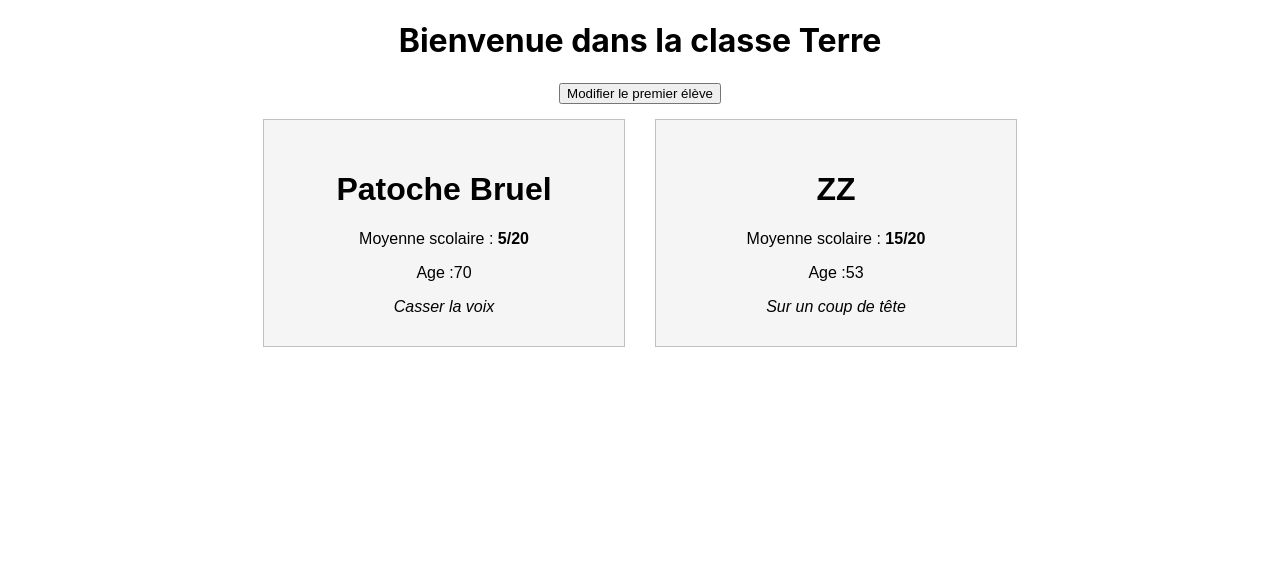
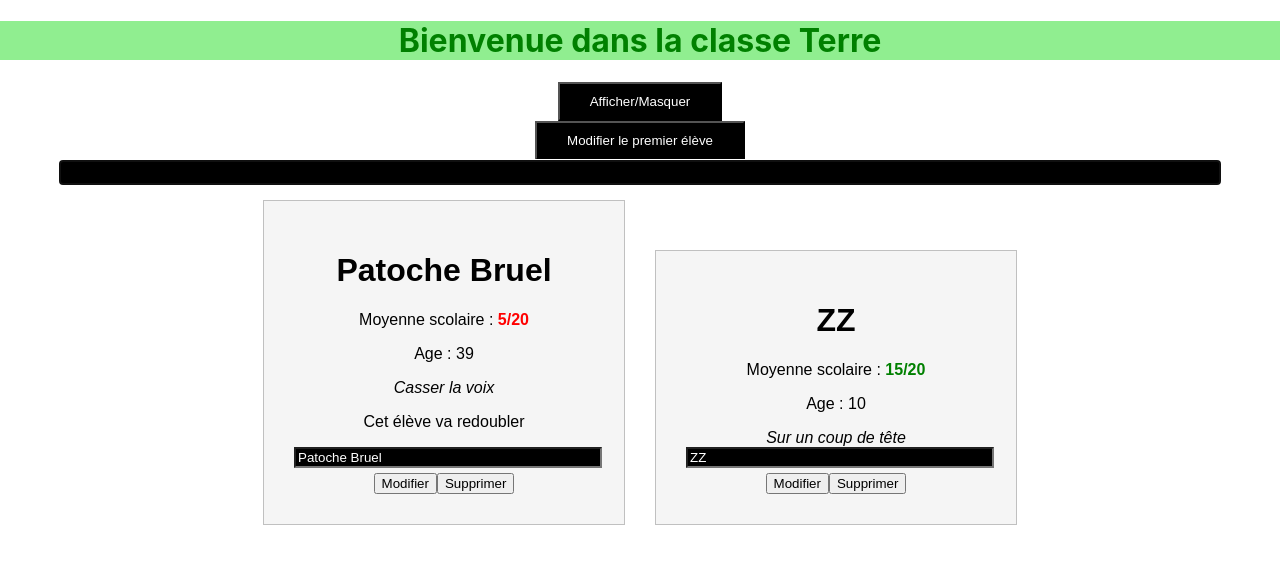
Before and after one commit to alexandredess/eleveDouai, a React app: page / in a window 1280 px wide. Built offline with nearby package versions, Linux system fonts and the light colour scheme.

Commit message:
eleves suite conntext, styled component, useref...

```diff
--- a/package.json
+++ b/package.json
@@ -9,6 +9,7 @@
     "react": "^18.2.0",
     "react-dom": "^18.2.0",
     "react-scripts": "5.0.1",
+    "styled-components": "^6.0.5",
     "web-vitals": "^2.1.4"
   },
   "scripts": {
--- a/src/Components/Eleves/Eleve.js
+++ b/src/Components/Eleves/Eleve.js
@@ -1,21 +1,75 @@
-import React, { Component } from 'react';
+// Librairies
+import React, { useEffect,useContext } from 'react';
+import classes from './Eleve.module.css';
 
-//import css
-import './Eleve.css';
-
-class Eleve extends Component{
-    render(){
-        return(
-            <div className="eleve">
-                <h1 onClick={this.props.clic}>{this.props.nom}</h1>
-                <p>Moyenne scolaire : <b>{this.props.moyenne}/20</b></p>
-                <p>Age :{Math.floor(Math.random()*100)} </p>
-                <i>{this.props.citation}</i>
-            </div>
-        )
-
-    }
-}
+//import contexte
+import { themeContext } from '../../Context/theme-context';
 
 
+
+
+function Eleve(props) {
+
+//useEffect
+useEffect(()=>{
+console.log('[Eleve.js] UseEffect');
+},[]);
+useEffect(()=>{
+console.log('[Eleve.js] UseEffect(didUpdate');
+})
+useEffect(()=>{
+return()=>{
+console.log('[Eleve.js] UseEffect(WillUnmount)');
+}
+},[]);
+
+useEffect(()=>{
+    console.log('[Eleve.js] le nom a été modifié');
+})
+
+//variables css
+
+    const moyenneClasses=[];
+
+    if(props.moyenne > 10){
+        moyenneClasses.push(classes.green)
+    }else if(props.moyenne == 10){
+        moyenneClasses.push(classes.orange)
+    }else{
+        moyenneClasses.push(classes.red)
+    }
+
+//condition redoublement
+    let message;
+
+    if(props.moyenne<6){
+        message=<p>Cet élève va redoubler</p>
+    }
+
+//récupération du contexte
+const theme = useContext(themeContext);
+
+//jsx
+return (
+<div className={classes.eleve}>
+<h1 onClick={props.clic}>{props.nom}</h1>
+<p>Moyenne scolaire : <b className={moyenneClasses.join(' ')}>{props.moyenne}/20</b></p>
+<p>Age : {Math.floor(Math.random() * 100)}</p>
+<i>{props.children}</i>
+{message}
+<input
+    ref={props.maRef}
+    type="text"
+    value={props.nom}
+    style={{
+        width:'100%',
+        background:theme.background,
+        color:theme.foreground
+    }}
+    onChange={props.changerNom}/>
+<button onClick={props.changerNom} style={{marginTop:'5px'}}>Modifier</button>
+<button onClick={props.supprimer} style={{marginTop:'5px'}}>Supprimer</button>
+</div>
+);
+}
 export default Eleve;
--- a/src/Components/Eleves/Eleve.css
+++ b/src/Components/Eleves/Eleve.module.css
@@ -7,3 +7,12 @@
     display:inline-block;
     width:300px;
 }
+.red{
+    color:red;
+}
+.orange{
+    color:orange;
+}
+.green{
+    color:green;
+    }
--- /dev/null
+++ b/src/Components/Search/Search.js
@@ -0,0 +1,40 @@
+import React from "react";
+
+//import context
+import {themeContext} from '../../Context/theme-context';
+
+class Search extends React.Component{
+
+    //constructor et étiquette
+    constructor(props){
+        super(props);
+        this.searchRef = React.createRef();
+    }
+
+    //componentDidMount utilisation de la ref
+    componentDidMount(){
+        this.searchRef.focus();
+    }
+
+    //Contexte
+    static contextType = themeContext;
+
+    render(){
+        return(
+            <input
+            type="text"
+            ref={(e)=>this.searchRef = e}
+            style={{
+                width:'90%',
+                display:'block',
+                margin:'auto',
+                padding:'3px',
+                background:this.context.background,
+                color:this.context.foreground
+            }}
+            />
+        )
+    }
+}
+
+export default Search;
--- a/src/Containers/App/App.js
+++ b/src/Containers/App/App.js
@@ -1,59 +1,152 @@
-import React, { Component } from 'react';
-import './App.css';
+import React, {useState, useEffect, useRef} from 'react';
+import classes from './App.module.css';
+
+//import styled component
+import styledComponent from 'styled-components';
 
 //import Eleve
 import Eleve from '../../Components/Eleves/Eleve';
 
-class App extends Component{
+//import Search
+import Search from '../../Components/Search/Search';
 
-  state={
-    eleves:[
+//import du HOC
+import MonFragment from '../../HOC/MonFragment/MonFragment';
+
+//import provider
+import ThemeContextProvider from '../../Context/theme-context';
+
+
+
+function App(){
+
+  //state
+  const [eleves,setEleves] = useState([
     {
+      id:1,
       nom: 'Patoche Bruel',
       moyenne:5,
       citation : "Casser la voix"
     },
     {
+      id:2,
       nom: 'ZZ',
       moyenne:15,
       citation : "Sur un coup de tête"
     }
   ]
+
+  );
+
+  const [transformation,setTransformation]=useState(false);
+
+  const [afficherEleve,setAfficherEleve]=useState(true);
+//useEffects
+useEffect(()=>{
+  console.log('[App.js] UseEffect');
+
+  return()=>{
+    console.log('[App.js] useEffect(willUnmount)');
+  }
+},[]);
+  useEffect(()=>{
+    console.log('[App.js] useEffect(didUpdate)');
+  })
+//ref input
+  const elementInput = useRef(" ");
+  const buttonClickedHandler = (nouveauNom,index) => {
+      const nouveauxEleves = [...eleves];
+      nouveauxEleves[index].nom = nouveauNom;
+      setEleves(nouveauxEleves);
+      setTransformation(true);
+      elementInput.current.focus();//pour faire le focus
     }
 
-buttonClickedHandler = (nouveauNom) =>{
-    const nouveauState = [...this.state.eleves];
-    nouveauState[0].nom = nouveauNom
-    this.setState({
-      ...this.state,
-      eleves:nouveauState
-    })
+  const h1Style={
+    color:'green',
+    backgroundColor:'lightgreen'
+  }
+
+  const MonBoutonStylise=styledComponent.button`
+  //le css pour le bouton
+  padding : 10px 30px;
+  background-color : ${props=>props.transformed ? 'green':'black'};
+  color:white;
+  cursor:pointer;
+
+  &:hover{
+    background-color:${props=>props.transformed ? 'lightgreen':'white'};
+    color:${props=>props.transformed ? 'white':'black'};
+  }
+  `
+
+  const showHideClickHandler = () => {
+    //permet de passer en true et en false => comme un toggle
+    setAfficherEleve(!afficherEleve);
+  }
+
+  //supprimer un élève
+  const removeClickHandler = index =>{
+    const nouveauxEleves=[...eleves];
+    nouveauxEleves.splice(index,1);
+    setEleves(nouveauxEleves);
+  }
+
+  //Modifier l'élève
+  const nameChangedHandler = (event,index)=>{
+    const nouveauxEleves=[...eleves];
+    nouveauxEleves[index].nom = event.target.value;
+    setEleves(nouveauxEleves);
   }
 
 
-  render(){
+
+  //Lister dynamiquement les composants
+  let cartes = eleves.map((eleve,index)=>{
+    let maVariableRef=null
+    if(index === 0){
+    maVariableRef= elementInput;
+    }
     return (
-      <div className="App">
-        <h1>Bienvenue dans la classe Terre </h1>
+    <Eleve
+    key={index}
+    nom={eleve.nom}
+    moyenne={eleve.moyenne}
+    clic={() => buttonClickedHandler('Thomas Dutronc',index)}
+    supprimer={()=>removeClickHandler(index)}
+    changerNom={(e)=>nameChangedHandler(e,index)}
+    maRef={maVariableRef}
+    >
+    {eleve.citation}
+    </Eleve>
+    );
+    });
+
+    return (
+     <ThemeContextProvider>
+      <div className={classes.App}>
+        <h1 style={h1Style}>Bienvenue dans la classe Terre </h1>
+        <MonBoutonStylise
+        onClick={showHideClickHandler}
+        >Afficher/Masquer</MonBoutonStylise>
         <div>
-          <button onClick={this.buttonClickedHandler.bind(this,"Elon Musk")}>Modifier le premier élève</button>
+          <MonBoutonStylise
+          transformed={transformation}
+           onClick={() =>buttonClickedHandler('james rodriguez',0)}
+           >
+           Modifier le premier élève
+           </MonBoutonStylise>
         </div>
-        <Eleve
-          nom={this.state.eleves[0].nom}
-          moyenne={this.state.eleves[0].moyenne}
-          citation={this.state.eleves[0].citation}
-          clic={()=>this.buttonClickedHandler('July Martin')}>
-        </Eleve>
-        <Eleve
-          nom={this.state.eleves[1].nom}
-          moyenne={this.state.eleves[1].moyenne}
-          citation={this.state.eleves[1].citation}
-          clic={this.buttonClickedHandler}>
-        </Eleve>
+        <Search/>
+        {afficherEleve ?
+        <MonFragment>
+          {cartes}
+        </MonFragment>
+        :null
+      }
       </div>
+      </ThemeContextProvider>
     );
   }
-}
-
 
 export default App;
--- /dev/null
+++ b/src/Context/theme-context.js
@@ -0,0 +1,27 @@
+import React from 'react';
+
+const themes = {
+    light:{
+        background:"white",//background-color
+        foreground:"black"//color
+    },
+    dark:{
+        background:"black",//background-color
+        foreground:"white"//color
+    }
+}
+
+export const themeContext = React.createContext(themes.light);
+
+//création du provider
+const themeContextProvider = props =>{
+
+    return(
+        <themeContext.Provider value ={themes.dark}>
+            {props.children}
+        </themeContext.Provider>
+    )
+
+}
+
+export default themeContextProvider;
--- /dev/null
+++ b/src/HOC/MonFragment/MonFragment.js
@@ -0,0 +1,5 @@
+//import React
+
+const MonFragment = props => props.children;
+
+export default MonFragment;
```
Also changed, not shown: src/Containers/App/App.module.css (renamed from src/Containers/App/App.css), 1 other file. Lines whose indentation alone changed are shown as unchanged.
